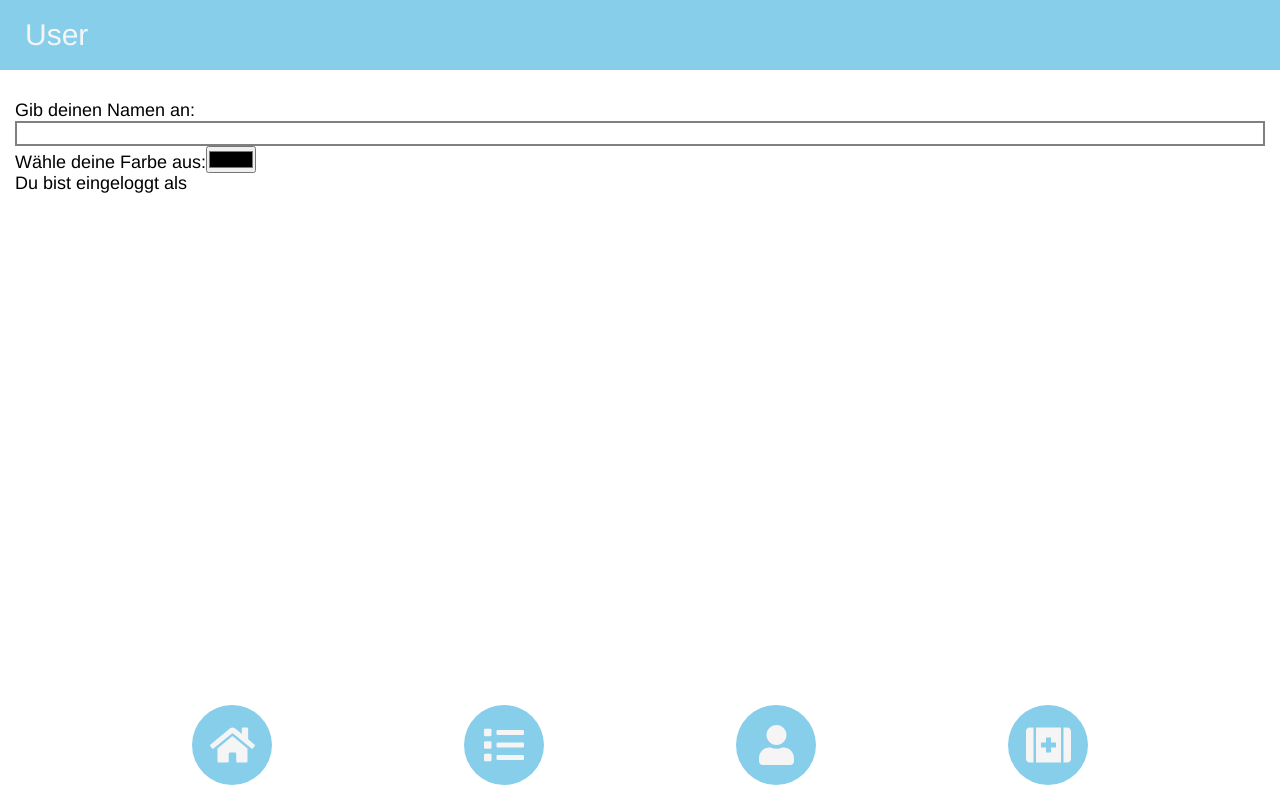
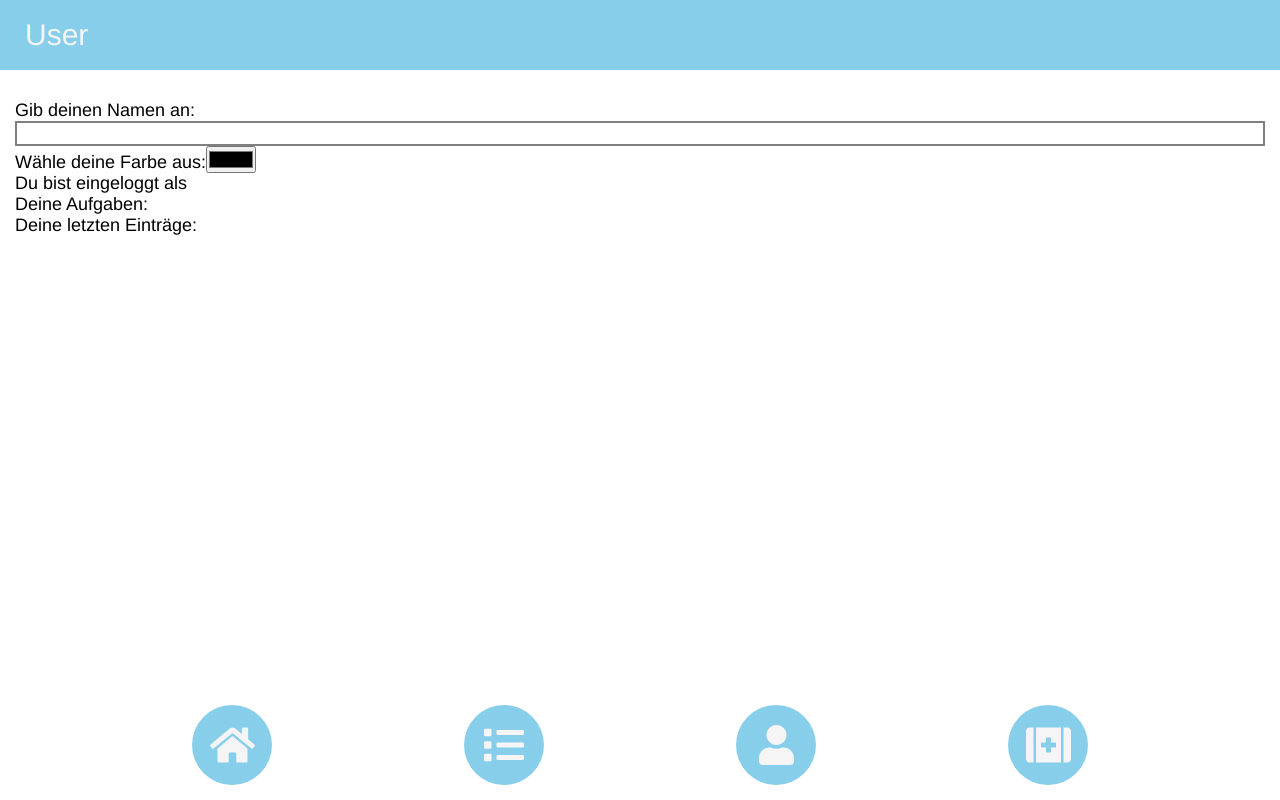
Before and after one commit to melmare/careUnity, a React (Create React App) app: page /user in a window 1280 px wide. Built offline with nearby package versions, Linux system fonts and the light colour scheme.

Commit message:
Add ToDos and Entries created by user to Userpage / redirect onClick

```diff
--- a/src/app/App.js
+++ b/src/app/App.js
@@ -168,8 +168,14 @@ function App() {
           />
           <Route
             path="/user"
-            render={() => (
-              <UserPage onUserChange={handleUserChange} user={user} />
+            render={props => (
+              <UserPage
+                onUserChange={handleUserChange}
+                user={user}
+                toDos={toDos}
+                newsList={newsList}
+                history={props.history}
+              />
             )}
           />
           <Route
--- a/src/newspage/Entry.js
+++ b/src/newspage/Entry.js
@@ -43,12 +43,12 @@ export default function Entry({
 
   return (
     <EntryContainer>
-      <EntryHeader color={entry.color}>
-        {user.username === entry.author && (
+      <EntryHeader>
+        {user.username === entry.author && onNewsDelete && (
           <DeleteIcon icon="trash" onClick={() => onNewsDelete(entry)} />
         )}
         <Title>{title}</Title>
-        {user.username === entry.author && (
+        {user.username === entry.author && onSaveChangedNewsEntry && (
           <EditIcon
             icon="edit"
             onClick={() => setEditFormVisible(!isEditFormVisible)}
--- a/src/todopage/ToDo.js
+++ b/src/todopage/ToDo.js
@@ -147,11 +147,15 @@ export default function ToDo({
 
       <StatusButton
         onClick={event => onStatusBtnClick(event, onToDoStatusChange)}
+        disabled={!onToDoStatusChange}
       >
         {getStatusIcon(status)}
       </StatusButton>
       {(user.username === author || user.username === personInCharge) && (
-        <DeleteButton onClick={event => onDeleteBtnClick(event, onToDoDelete)}>
+        <DeleteButton
+          onClick={event => onDeleteBtnClick(event, onToDoDelete)}
+          disabled={!onToDoDelete}
+        >
           <DeleteIcon icon="trash" />
         </DeleteButton>
       )}
--- a/src/userpage/UserPage.js
+++ b/src/userpage/UserPage.js
@@ -3,8 +3,16 @@ import Input from '../components/Input';
 import Header from '../components/Header';
 import ContentContainer from '../components/ContentContainer';
 import Label from '../components/Label';
+import ToDo from '../todopage/ToDo';
+import Entry from '../newspage/Entry';
 
-export default function UserPage({ user, onUserChange }) {
+export default function UserPage({
+  user,
+  onUserChange,
+  toDos,
+  newsList,
+  history
+}) {
   function onSubmit(event, onUserChange) {
     event.preventDefault();
     const newUser = {
@@ -12,7 +20,10 @@ export default function UserPage({ user, onUserChange }) {
       usercolor: event.target.usercolor.value
     };
     onUserChange(newUser);
-    console.log(newUser);
+  }
+
+  function onClick(history) {
+    history.push('/todo');
   }
   return (
     <>
@@ -25,6 +36,20 @@ export default function UserPage({ user, onUserChange }) {
           <input type="color" name="usercolor" />
           <p>Du bist eingeloggt als {user.username}</p>
         </form>
+        <p>Deine Aufgaben:</p>
+        {toDos
+          .filter(toDo => toDo.personInCharge === user.username)
+          .map(toDo => (
+            <div onClick={() => onClick(history)}>
+              <ToDo toDo={toDo} user={user} />
+            </div>
+          ))}
+        <p>Deine letzten Einträge:</p>
+        {newsList
+          .filter(entry => entry.author === user.username)
+          .map(entry => (
+            <Entry key={entry.id} user={user} entry={entry} />
+          ))}
       </ContentContainer>
     </>
   );
```
Also changed, not shown: .docz/app/db.json, mockdata.js (added).
